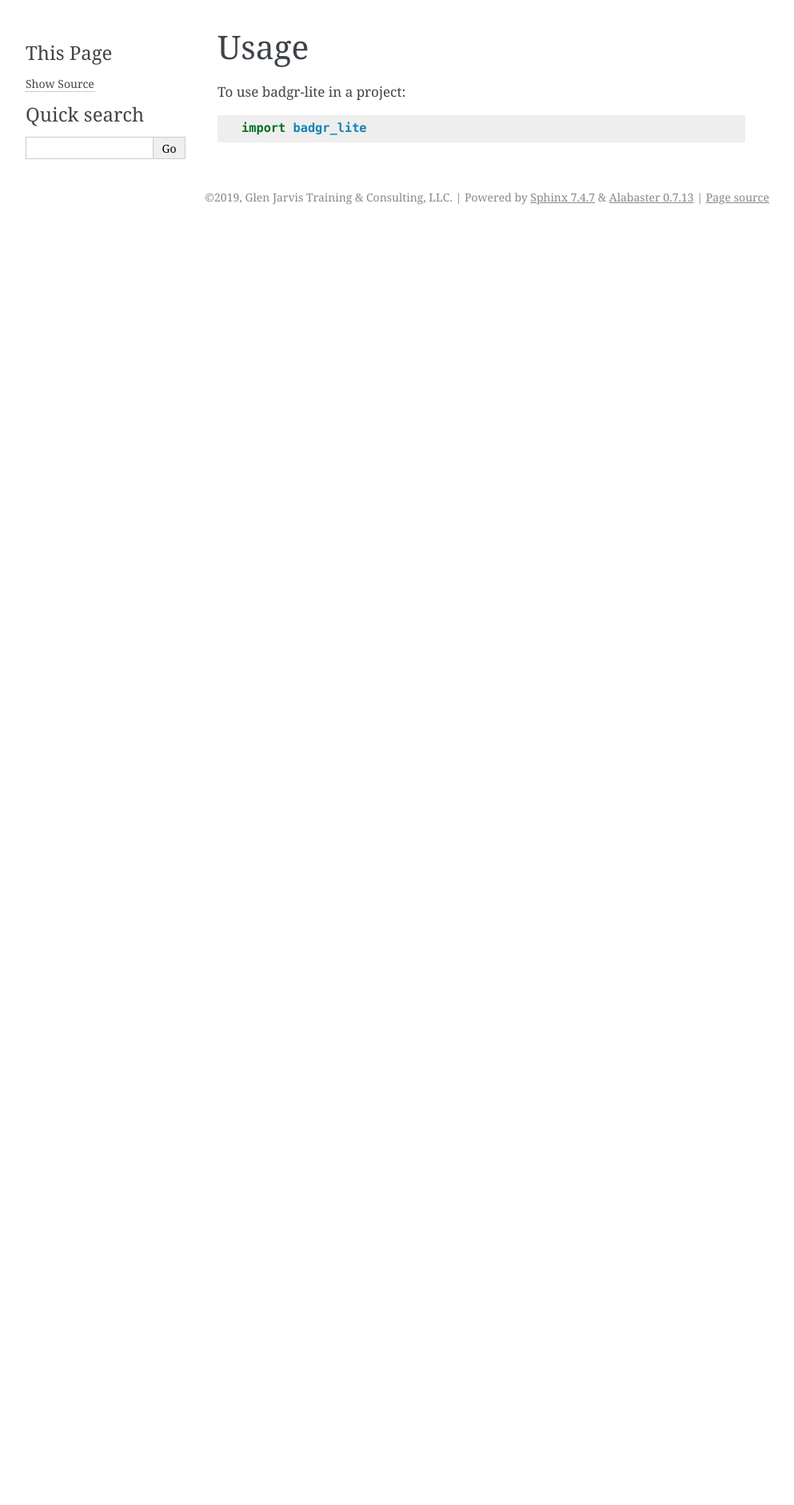
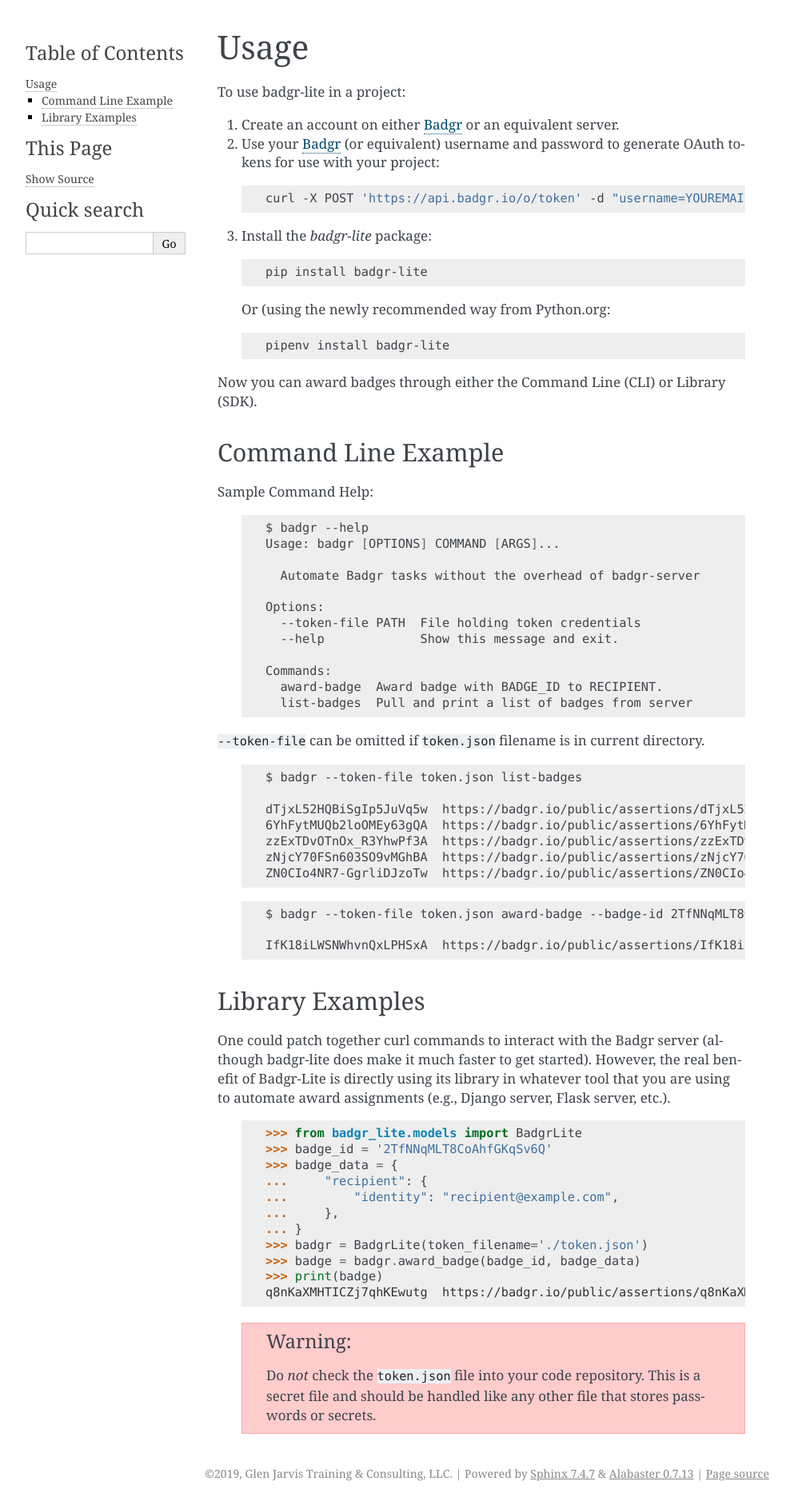
Before and after one commit to glenjarvis/badgr-lite, a Sphinx documentation site: the page built from docs/usage.rst, in a window 1280 px wide. Shown: the whole page at 80% size, without its empty margins (148-1141 px from the left). Built offline with Sphinx 7.4.7, drawn with Linux system fonts in a browser that asks for light colours; pages that are not in the unit, such as notebooks, are missing from menus; before the commit the page ends 900 px from its top, so only the background shows below that.

Commit message:
Add documentation

```diff
--- a/HISTORY.rst
+++ b/HISTORY.rst
@@ -2,7 +2,7 @@
 History
 =======
 
-0.0.1 (2019-09-18)
+0.0.1 (2019-09-26)
 ------------------
 
 * First release on PyPI.
--- a/docs/index.rst
+++ b/docs/index.rst
@@ -6,6 +6,7 @@
    :caption: Contents:
 
    readme
+   tutorial
    installation
    usage
    modules
--- a/docs/usage.rst
+++ b/docs/usage.rst
@@ -2,6 +2,103 @@
 Usage
 =====
 
-To use badgr-lite in a project::
+To use badgr-lite in a project:
 
-    import badgr_lite
+1. Create an account on either `Badgr`_ or an equivalent server.
+
+2. Use your `Badgr`_ (or equivalent) username and password
+   to generate OAuth tokens for use with your project:
+
+  .. code-block:: bash
+
+    curl -X POST 'https://api.badgr.io/o/token' -d "username=YOUREMAIL&password=YOURPASSWORD" > token.json
+
+3. Install the `badgr-lite` package:
+
+  .. code-block:: bash
+
+    pip install badgr-lite
+
+  Or (using the newly recommended way from Python.org:
+
+  .. code-block:: bash
+
+    pipenv install badgr-lite
+
+
+Now you can award badges through either the Command Line (CLI) or Library (SDK).
+
+
+.. _Badgr: https://badgr.io/
+
+
+Command Line Example
+--------------------
+
+Sample Command Help:
+
+  .. code-block:: bash
+
+    $ badgr --help
+    Usage: badgr [OPTIONS] COMMAND [ARGS]...
+
+      Automate Badgr tasks without the overhead of badgr-server
+
+    Options:
+      --token-file PATH  File holding token credentials
+      --help             Show this message and exit.
+
+    Commands:
+      award-badge  Award badge with BADGE_ID to RECIPIENT.
+      list-badges  Pull and print a list of badges from server
+
+
+``--token-file`` can be omitted if ``token.json`` filename is in current directory.
+
+  .. code-block:: bash
+
+    $ badgr --token-file token.json list-badges
+
+    dTjxL52HQBiSgIp5JuVq5w  https://badgr.io/public/assertions/dTjxL52HQBiSgIp5JuVq5w       Bay Area Python Interest Group TDD Participant
+    6YhFytMUQb2loOMEy63gQA  https://badgr.io/public/assertions/6YhFytMUQb2loOMEy63gQA       Bay Area Python Interest Group TDD Quizmaster
+    zzExTDvOTnOx_R3YhwPf3A  https://badgr.io/public/assertions/zzExTDvOTnOx_R3YhwPf3A       Test Driven Development Fundamentals Champion
+    zNjcY70FSn603SO9vMGhBA  https://badgr.io/public/assertions/zNjcY70FSn603SO9vMGhBA       Install Python with Virtual Environments
+    ZN0CIo4NR7-GgrliDJzoTw  https://badgr.io/public/assertions/ZN0CIo4NR7-GgrliDJzoTw       Fivvr badge
+
+
+  .. code-block:: bash
+
+    $ badgr --token-file token.json award-badge --badge-id 2TfNNqMLT8CoAhfGKqSv6Q --recipient recipient@example.com
+
+    IfK18iLWSNWhvnQxLPHSxA  https://badgr.io/public/assertions/IfK18iLWSNWhvnQxLPHSxA       <No name>
+
+
+Library Examples
+----------------
+
+One could patch together curl commands to interact with the Badgr server
+(although badgr-lite does make it much faster to get started).  However, the
+real benefit of Badgr-Lite is directly using its library in whatever tool that
+you are using to automate award assignments (e.g., Django server, Flask server,
+etc.).
+
+
+  .. code-block:: python
+
+    >>> from badgr_lite.models import BadgrLite
+    >>> badge_id = '2TfNNqMLT8CoAhfGKqSv6Q'
+    >>> badge_data = {
+    ...     "recipient": {
+    ...         "identity": "recipient@example.com",
+    ...     },
+    ... }
+    >>> badgr = BadgrLite(token_filename='./token.json')
+    >>> badge = badgr.award_badge(badge_id, badge_data)
+    >>> print(badge)
+    q8nKaXMHTICZj7qhKEwutg  https://badgr.io/public/assertions/q8nKaXMHTICZj7qhKEwutg      <No name>
+
+
+  .. warning::
+
+     Do *not* check the ``token.json`` file into your code repository. This is a secret file and should
+     be handled like any other file that stores passwords or secrets.
```
Also changed, not shown: CONTRIBUTING.rst (+13 -26 lines), README.rst (+133 -8 lines), docs/badgr_lite.rst (added, +46 -0 lines), docs/installation.rst (+19 -2 lines), docs/modules.rst (added, +7 -0 lines), docs/tutorial.rst (added, +176 -0 lines), 2 other files.
